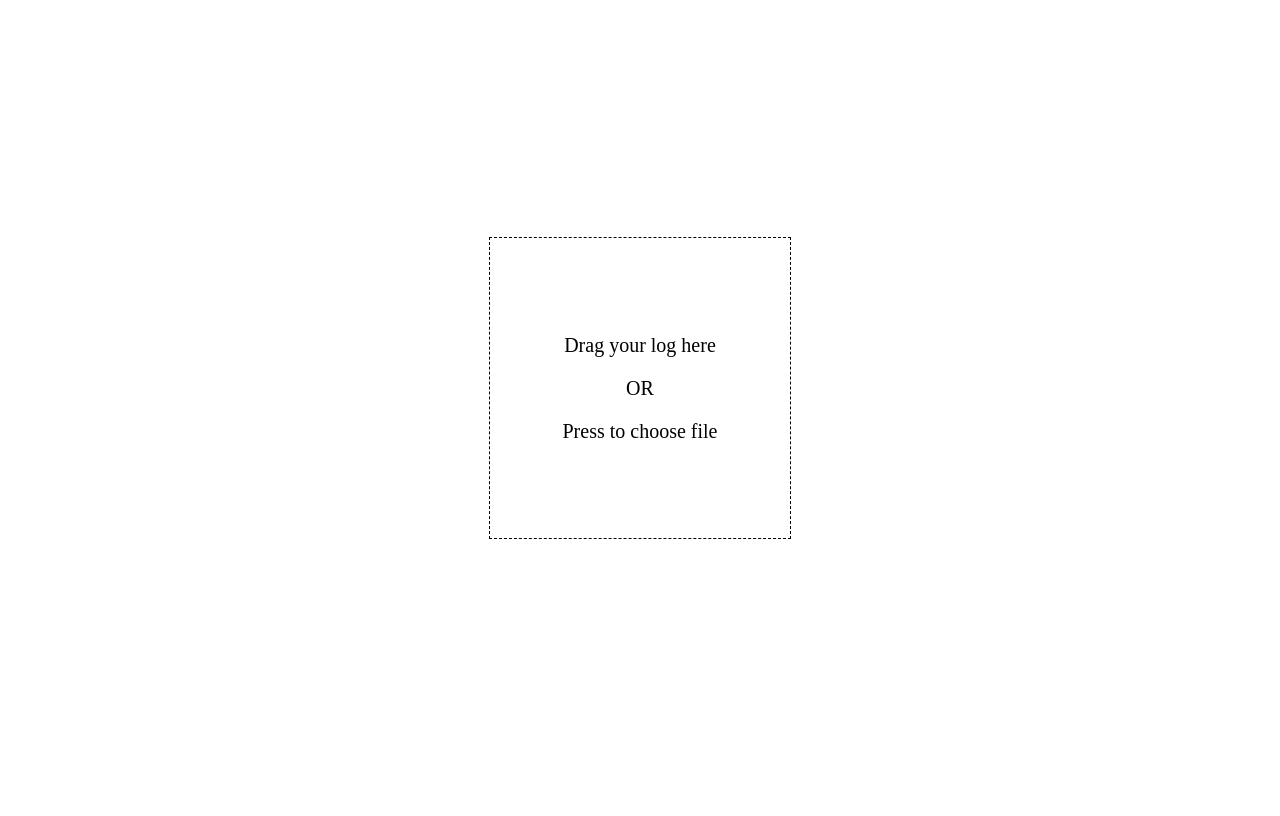
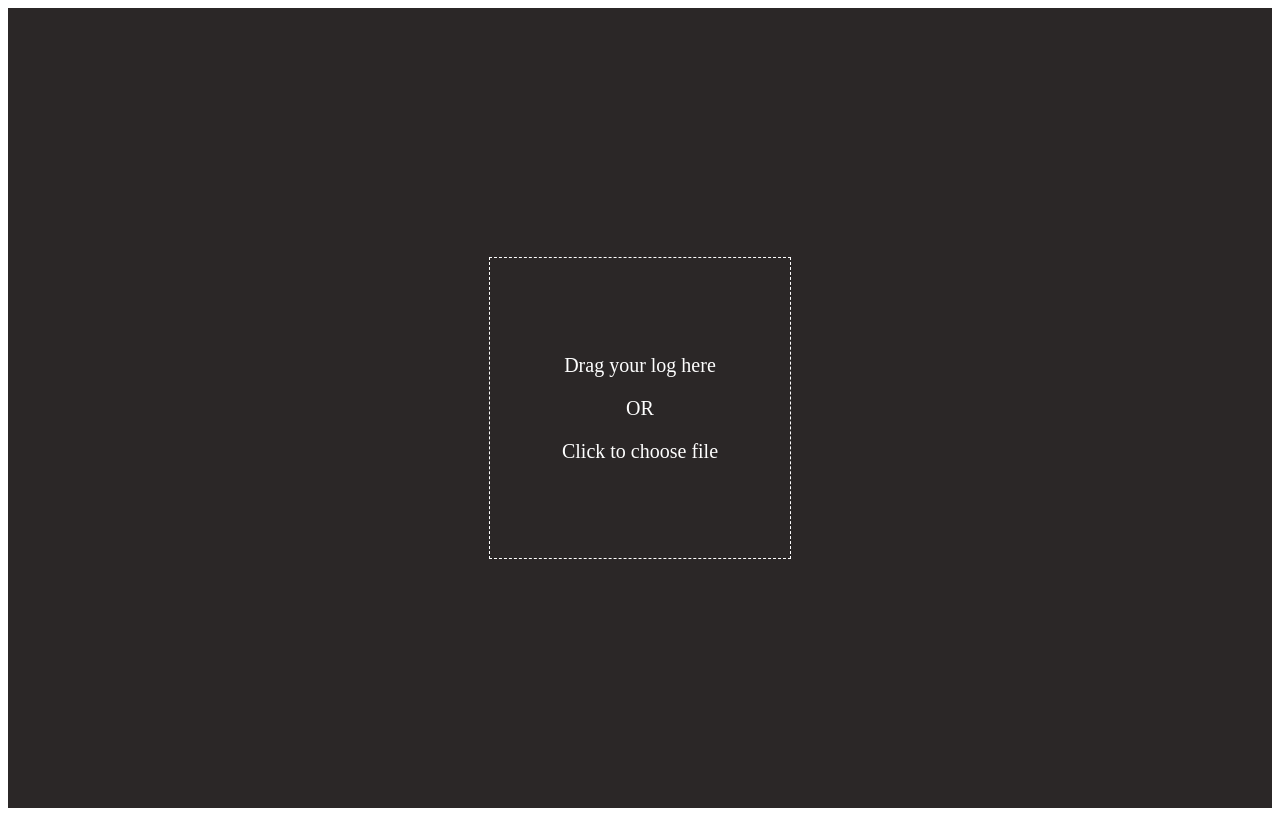
Before and after one commit to naortor/bunyan-log-reader, a React app: page / in a window 1280 px wide. Built offline with nearby package versions, Linux system fonts and the light colour scheme; the HTML template or start-up script is replaced by a standard one.

Commit message:
logs list bootstrap

```diff
--- /dev/null
+++ b/src/app.emotion.css
@@ -0,0 +1,4 @@
+.css-defaultStyle-1p4czmk ul {
+    padding: 0;
+    margin: 0;
+}
--- a/src/app.jsx
+++ b/src/app.jsx
@@ -2,8 +2,18 @@ import * as React from "react";
 import * as ReactDOM from "react-dom";
 
 import LogReader from "./components/LogReader";
+import { css } from 'emotion';
+
+const defaultStyle = css`
+    ul {
+        padding:0;
+        margin:0;
+    }
+`;
 
 ReactDOM.render(
-    <LogReader />,
+    <div className={defaultStyle}>
+        <LogReader />
+    </div>,
     document.getElementById("root")
 );
--- a/src/components/FileUploader.jsx
+++ b/src/components/FileUploader.jsx
@@ -2,35 +2,40 @@ import * as React from "react";
 var createReactClass = require('create-react-class');
 import Dropzone from 'react-dropzone';
 import PropTypes from 'prop-types';
-import { css } from 'emotion'
+import { css } from 'emotion';
 
-const wrapper = css`
-    text-align:center;
-    height: 300px;
-    width:300px;
-    border: 1px dashed black;
+const mainWrapper = css`
     display: flex;
     align-items: center;
     justify-content: center;
+    height:100vh;
+`;
+const wrapper = css`
+    text-align:center;
+    height:300px;
+    width:300px;
+    border:1px dashed #fefefe;
+    display:flex;
+    align-items:center;
+    justify-content:center;
     cursor:pointer;
 `;
 
 const textWrapper = css`
     font-size:20px;
+    color:#fefefe;
 `;
-
-
 
 const FileUploader = createReactClass({
     render() {
         return (
-            <div>
+            <div className={mainWrapper}>
                 <Dropzone className="dropzone" multiple={false} onDrop={this.props.onDrop}>
                     <div className={wrapper}>
                         <div className={textWrapper}>
                             <p>Drag your log here</p>
                             <p>OR</p>
-                            <p>Press to choose file</p>
+                            <p>Click to choose file</p>
                         </div>
                     </div>
                 </Dropzone>
--- a/src/components/LogReader.jsx
+++ b/src/components/LogReader.jsx
@@ -1,14 +1,12 @@
 import * as React from "react";
 var createReactClass = require('create-react-class');
 import FileUploader from "./FileUploader";
-import Log from './Log';
-import { css } from 'emotion'
+import LogsList from './LogsList';
+import { css } from 'emotion';
 
 const wrapper = css`
-    min-height: 95vh;
-    display: flex;
-    align-items: center;
-    justify-content: center;
+    min-height: 100vh;
+    background-color: #2b2727;
 `;
 
 const LogReader = createReactClass({
@@ -46,7 +44,7 @@ const LogReader = createReactClass({
 
         return (
             <div className={wrapper}>
-                <Log log={this.state.logs} />
+                <LogsList log={this.state.logs} />
             </div>
         )
     }
--- a/src/components/Log.jsx
+++ b/src/components/LogsList.jsx
@@ -3,20 +3,24 @@ var createReactClass = require('create-react-class');
 var moment = require('moment');
 import Dropzone from 'react-dropzone';
 import PropTypes from 'prop-types';
+import { css } from 'emotion';
+
+const wrapper = css`
+    color:#fefefe;
+`;
 
 
-
-const FileUploader = createReactClass({
+const LogsList = createReactClass({
 
     render() {
         let { log } = this.props;
         return (
-            <ul>
+            <ul className={wrapper}>
                 {log.map((event,i)=>{
                     return (
                         <li key={i}>
                             <div className="date">{moment(event.time).format('DD-MM-YYYY h:mm:ss')}</div>
-                            <p className="message">{event.msg}</p>
+                            <pre className="message">{JSON.stringify(event.message, null, 2)}</pre>
                         </li>
                     )
                 })}
@@ -25,9 +29,9 @@ const FileUploader = createReactClass({
     }
 });
 
-FileUploader.propTypes = {
+LogsList.propTypes = {
     log: PropTypes.object
 };
 
 
-export default FileUploader;
+export default LogsList;
```
Also changed, not shown: 2 other files (tests, documents, lock files or other folders).
